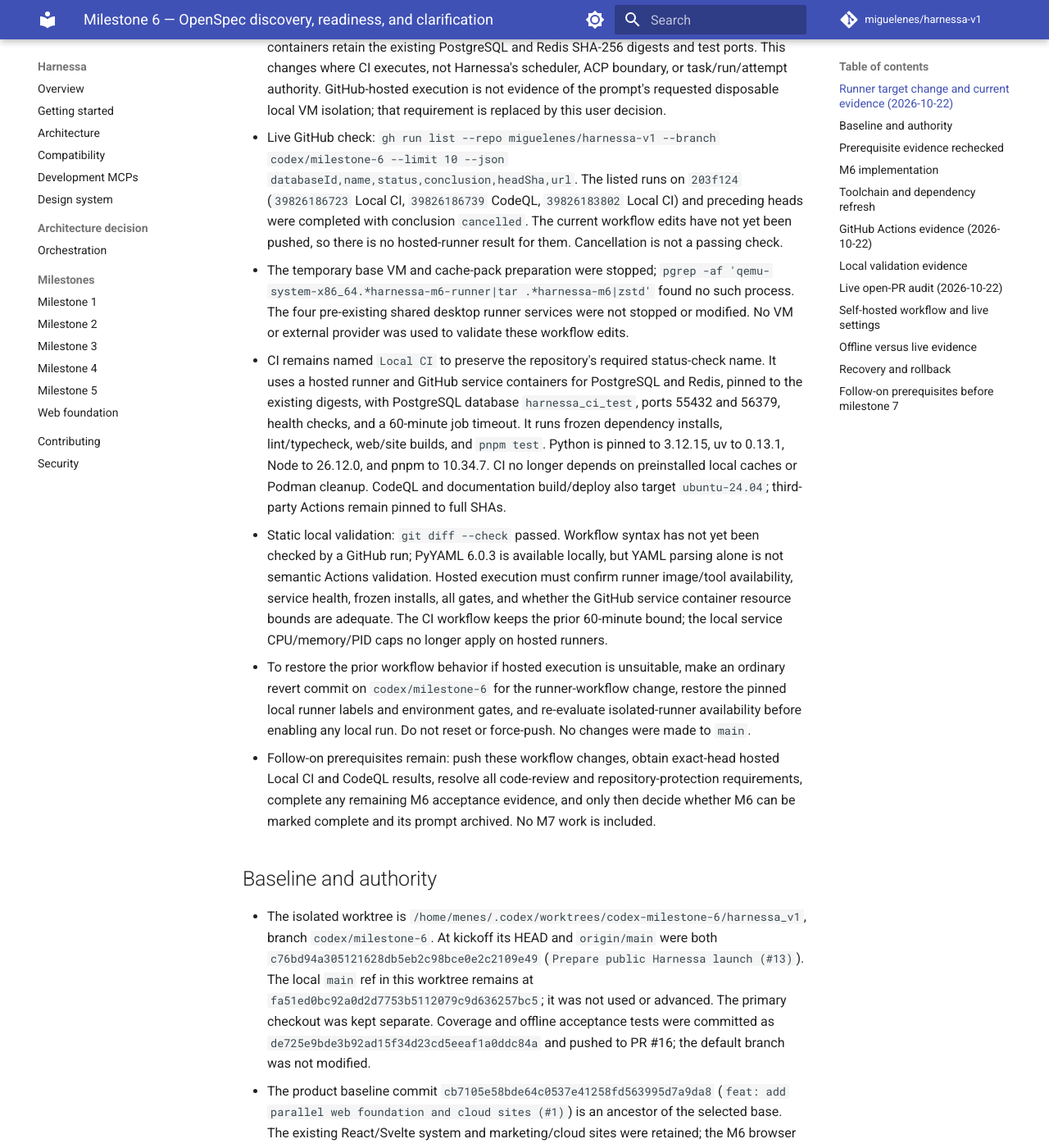
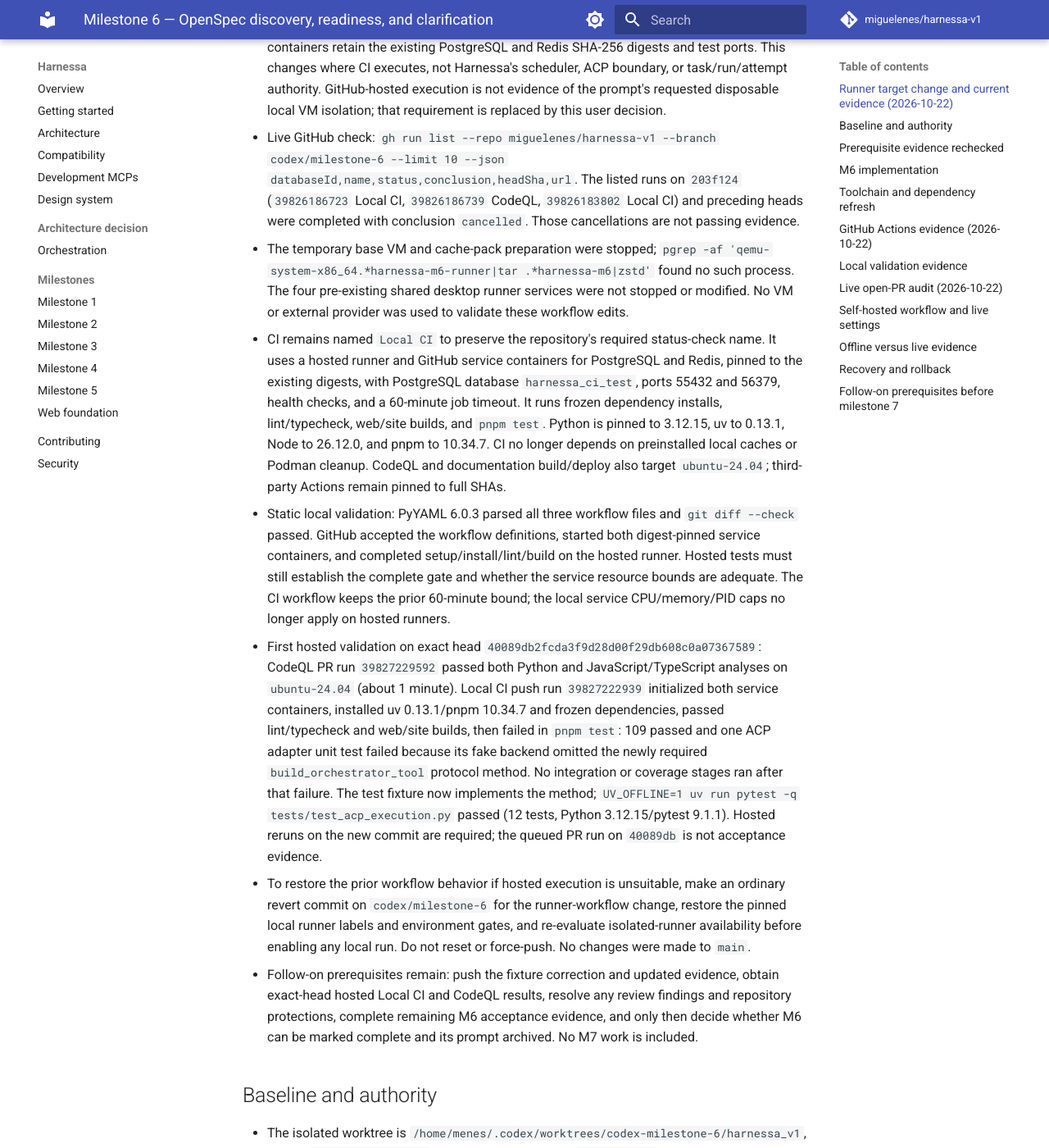
Before and after one commit to miguelenes/harnessa-v1, an MkDocs documentation site: the page built from docs/milestones/06.md, in a window 1280 px wide and 1400 px high, scrolled down 549 px. Shown: the whole window at 82% size. Built offline with MkDocs 1.6.1 and Material for MkDocs 9.7.7, drawn with Linux system fonts in a browser that asks for light colours; comment, search, counter and statistics services are not loaded.

Commit message:
test: update ACP backend fixture for orchestration tool

```diff
--- a/docs/milestones/06.md
+++ b/docs/milestones/06.md
@@ -5,12 +5,13 @@
 ## Runner target change and current evidence (2026-10-22)
 
 - The user directed that Actions stop using local runners because the public repository has more usage available. This supersedes the archived prompt's local-self-hosted-runner requirement for M6. Workflows now target GitHub-hosted `ubuntu-24.04`; the CI service containers retain the existing PostgreSQL and Redis SHA-256 digests and test ports. This changes where CI executes, not Harnessa's scheduler, ACP boundary, or task/run/attempt authority. GitHub-hosted execution is not evidence of the prompt's requested disposable local VM isolation; that requirement is replaced by this user decision.
-- Live GitHub check: `gh run list --repo miguelenes/harnessa-v1 --branch codex/milestone-6 --limit 10 --json databaseId,name,status,conclusion,headSha,url`. The listed runs on `203f124` (`39826186723` Local CI, `39826186739` CodeQL, `39826183802` Local CI) and preceding heads were completed with conclusion `cancelled`. The current workflow edits have not yet been pushed, so there is no hosted-runner result for them. Cancellation is not a passing check.
+- Live GitHub check: `gh run list --repo miguelenes/harnessa-v1 --branch codex/milestone-6 --limit 10 --json databaseId,name,status,conclusion,headSha,url`. The listed runs on `203f124` (`39826186723` Local CI, `39826186739` CodeQL, `39826183802` Local CI) and preceding heads were completed with conclusion `cancelled`. Those cancellations are not passing evidence.
 - The temporary base VM and cache-pack preparation were stopped; `pgrep -af 'qemu-system-x86_64.*harnessa-m6-runner|tar .*harnessa-m6|zstd'` found no such process. The four pre-existing shared desktop runner services were not stopped or modified. No VM or external provider was used to validate these workflow edits.
 - CI remains named `Local CI` to preserve the repository's required status-check name. It uses a hosted runner and GitHub service containers for PostgreSQL and Redis, pinned to the existing digests, with PostgreSQL database `harnessa_ci_test`, ports 55432 and 56379, health checks, and a 60-minute job timeout. It runs frozen dependency installs, lint/typecheck, web/site builds, and `pnpm test`. Python is pinned to 3.12.15, uv to 0.13.1, Node to 26.12.0, and pnpm to 10.34.7. CI no longer depends on preinstalled local caches or Podman cleanup. CodeQL and documentation build/deploy also target `ubuntu-24.04`; third-party Actions remain pinned to full SHAs.
-- Static local validation: `git diff --check` passed. Workflow syntax has not yet been checked by a GitHub run; PyYAML 6.0.3 is available locally, but YAML parsing alone is not semantic Actions validation. Hosted execution must confirm runner image/tool availability, service health, frozen installs, all gates, and whether the GitHub service container resource bounds are adequate. The CI workflow keeps the prior 60-minute bound; the local service CPU/memory/PID caps no longer apply on hosted runners.
+- Static local validation: PyYAML 6.0.3 parsed all three workflow files and `git diff --check` passed. GitHub accepted the workflow definitions, started both digest-pinned service containers, and completed setup/install/lint/build on the hosted runner. Hosted tests must still establish the complete gate and whether the service resource bounds are adequate. The CI workflow keeps the prior 60-minute bound; the local service CPU/memory/PID caps no longer apply on hosted runners.
+- First hosted validation on exact head `40089db2fcda3f9d28d00f29db608c0a07367589`: CodeQL PR run `39827229592` passed both Python and JavaScript/TypeScript analyses on `ubuntu-24.04` (about 1 minute). Local CI push run `39827222939` initialized both service containers, installed uv 0.13.1/pnpm 10.34.7 and frozen dependencies, passed lint/typecheck and web/site builds, then failed in `pnpm test`: 109 passed and one ACP adapter unit test failed because its fake backend omitted the newly required `build_orchestrator_tool` protocol method. No integration or coverage stages ran after that failure. The test fixture now implements the method; `UV_OFFLINE=1 uv run pytest -q tests/test_acp_execution.py` passed (12 tests, Python 3.12.15/pytest 9.1.1). Hosted reruns on the new commit are required; the queued PR run on `40089db` is not acceptance evidence.
 - To restore the prior workflow behavior if hosted execution is unsuitable, make an ordinary revert commit on `codex/milestone-6` for the runner-workflow change, restore the pinned local runner labels and environment gates, and re-evaluate isolated-runner availability before enabling any local run. Do not reset or force-push. No changes were made to `main`.
-- Follow-on prerequisites remain: push these workflow changes, obtain exact-head hosted Local CI and CodeQL results, resolve all code-review and repository-protection requirements, complete any remaining M6 acceptance evidence, and only then decide whether M6 can be marked complete and its prompt archived. No M7 work is included.
+- Follow-on prerequisites remain: push the fixture correction and updated evidence, obtain exact-head hosted Local CI and CodeQL results, resolve any review findings and repository protections, complete remaining M6 acceptance evidence, and only then decide whether M6 can be marked complete and its prompt archived. No M7 work is included.
 
 ## Baseline and authority
 
```
Also changed, not shown: 1 other file.
